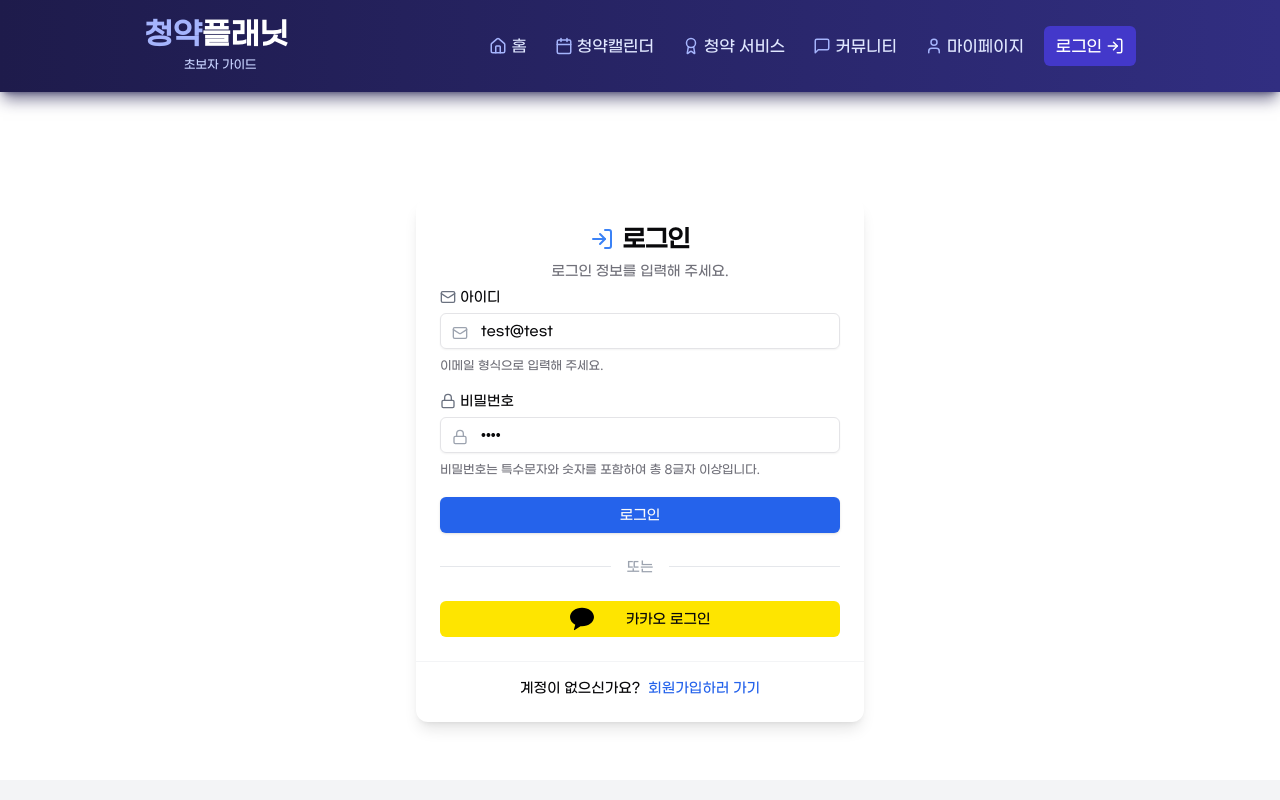
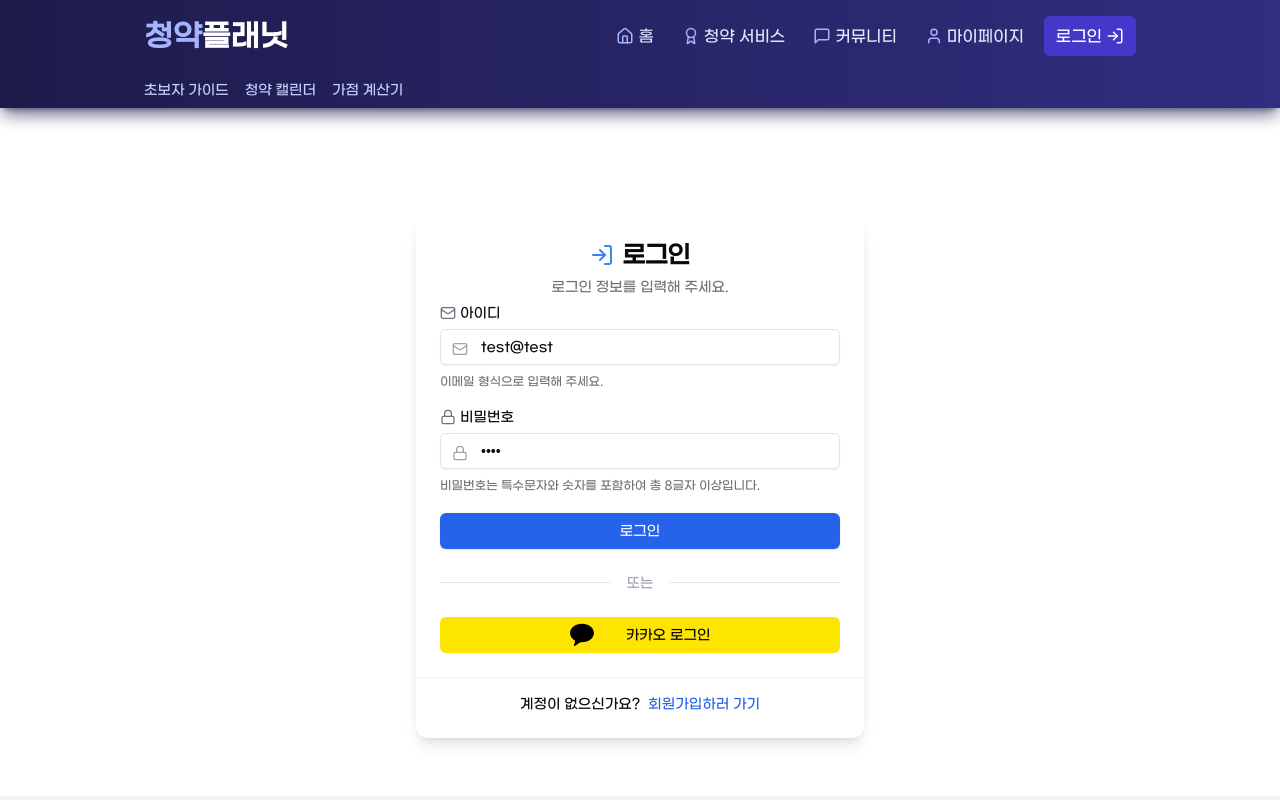
Before and after one commit to cheongyakplanet/FE, a Next.js app: page /signin in a window 1280 px wide. Shown: the top 800 px of the page. Built offline with nearby package versions, Linux system fonts and the light colour scheme; no server answers.

Commit message:
design: 홈화면 header ui 수정

```diff
--- /dev/null
+++ b/src/app/subscription/calculator/page.tsx
@@ -0,0 +1,3 @@
+export default function Calculator() {
+  return <div>가점 계산기</div>;
+}
--- a/src/components/layout/header.tsx
+++ b/src/components/layout/header.tsx
@@ -9,7 +9,6 @@ import { useTokenStore } from '@/stores/auth-store';
 export default function Header() {
   const routes = [
     { name: '홈', path: '', icon: <Home size={18} /> },
-    { name: '청약캘린더', path: 'subscription/calender', icon: <Calendar size={18} /> },
     { name: '청약 서비스', path: 'subscription', icon: <Award size={18} /> },
     { name: '커뮤니티', path: 'community', icon: <MessageSquare size={18} /> },
     { name: '마이페이지', path: 'mypage', icon: <User size={18} /> },
@@ -27,11 +26,6 @@ export default function Header() {
               <span className="text-indigo-300">청약</span>플래닛
             </h1>
           </Link>
-          <div className="scrollbar-hide flex overflow-x-auto px-10 py-1 text-indigo-200 md:text-sm">
-            <Link href="/subscription/guide" className="whitespace-nowrap text-xs hover:text-white">
-              초보자 가이드
-            </Link>
-          </div>
         </div>
 
         <nav className="flex items-center gap-1 md:gap-3">
@@ -68,6 +62,20 @@ export default function Header() {
           )}
         </nav>
       </div>
+
+      <div className="mx-auto max-w-screen-lg">
+        <div className="scrollbar-hide flex overflow-x-auto px-4 py-2 text-xs text-indigo-200 md:text-sm">
+          <Link href="/subscription/guide" className="mr-4 whitespace-nowrap hover:text-white">
+            초보자 가이드
+          </Link>
+          <Link href="/subscription/calendar" className="mr-4 whitespace-nowrap hover:text-white">
+            청약 캘린더
+          </Link>
+          <Link href="/subscription/calculator" className="mr-4 whitespace-nowrap hover:text-white">
+            가점 계산기
+          </Link>
+        </div>
+      </div>
     </header>
   );
 }
```
Also changed, not shown: src/app/subscription/calendar/page.tsx (renamed from src/app/subscription/calender/page.tsx).
